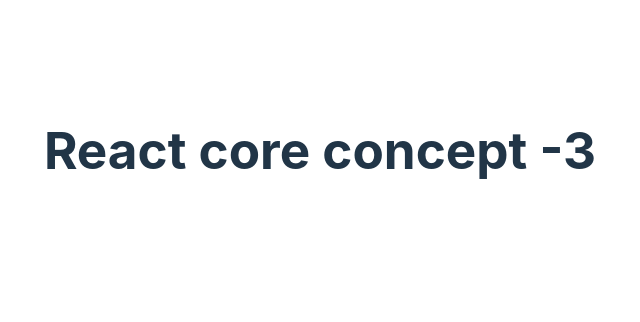
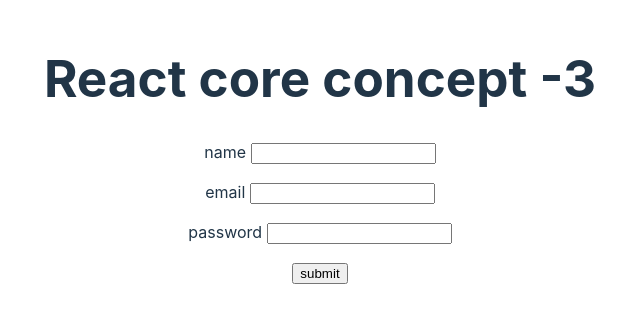
Before and after one commit to Salman-Faiz/React-core-concept-3, a React (Vite) app: page / in a window 1280 px wide. Shown: the part 250-572 px from the top of the page, without its empty margins (320-960 px from the left). Built offline with nearby package versions, Linux system fonts and the light colour scheme.

Commit message:
creat a simple form using jsx

```diff
--- a/src/App.jsx
+++ b/src/App.jsx
@@ -1,5 +1,6 @@
 
 import './App.css'
+import SimpleForm from './Components/SimpleForm/SimpleForm'
 
 function App() {
 
@@ -7,7 +8,7 @@
   return (
     <>
       <h1> React core concept -3</h1>
-
+      <SimpleForm></SimpleForm>
 
     </>
   )
--- /dev/null
+++ b/src/Components/SimpleForm/SimpleForm.jsx
@@ -0,0 +1,23 @@
+
+
+const SimpleForm = () => {
+    const handleSubmit = e =>{
+        e.preventDefault();
+        console.log('form submitted');
+        console.log(e.target.name.value);
+
+    }
+    return (
+        <div>
+            <form onSubmit={handleSubmit}>
+               <p>name <input type="text" name="name" /></p>
+                <p>email <input type="email" name="email" /></p>
+                <p>password <input type="password" name="password" /></p>
+                <input type="submit" value="submit" />
+
+            </form>
+        </div>
+    );
+};
+
+export default SimpleForm;
```
